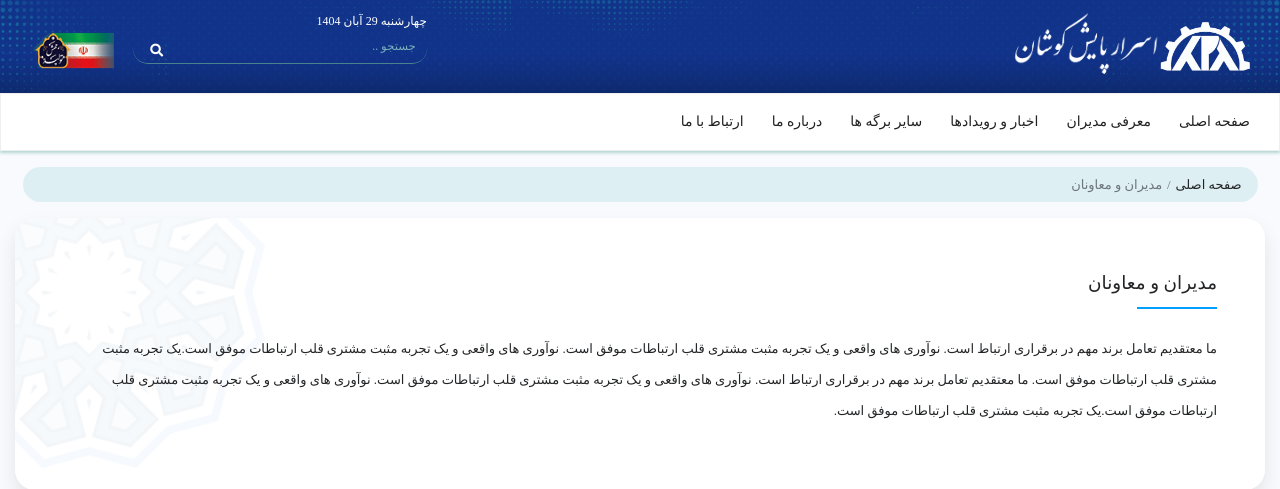
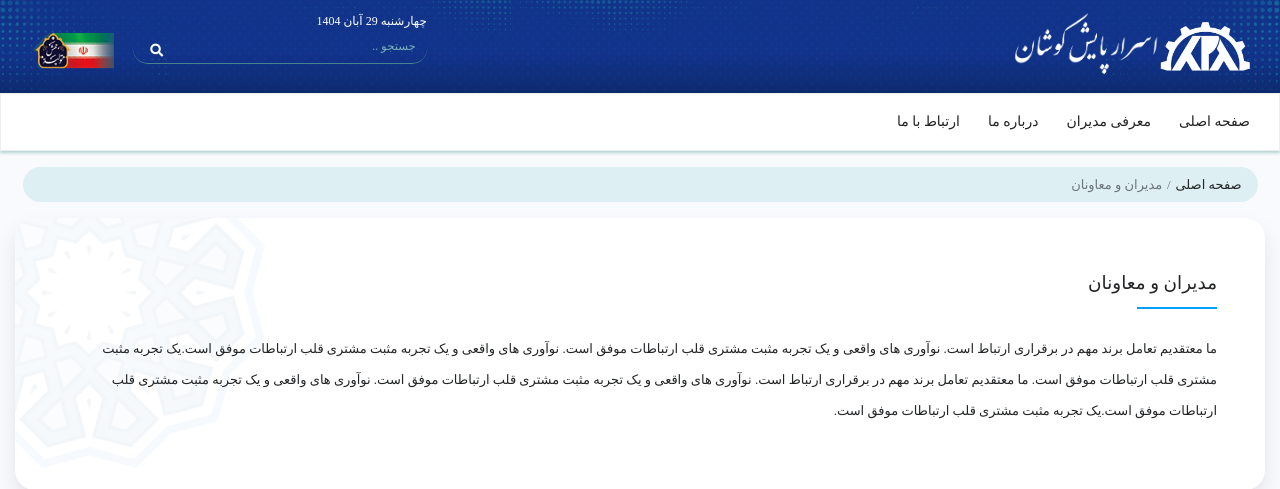
Before and after one commit to MrF3ri/AsrarPayeshKoshan, a Flask app: page /ourteam in a window 1280 px wide. Shown: the top 489 px of the page. Run offline with Flask 3, Linux system fonts and the light colour scheme; data that the repository does not hold is empty; some libraries are stand-ins or nearby versions; some web fonts are replaced.

Commit message:
Update base.html

```diff
--- a/app/templates/base.html
+++ b/app/templates/base.html
@@ -63,8 +63,7 @@
                         <li><a href="/">صفحه اصلی</a></li>
 
                         <li><a href="/ourteam">معرفی مدیران</a></li>
-                        <li><a href="News.html">اخبار و رویدادها</a></li>
-
+                        {#
                         <li class="dropdown">
                             <a href="#" class="dropdown-toggle" data-toggle="dropdown">سایر برگه ها</a>
                             <ul class="dropdown-menu">
@@ -73,9 +72,9 @@
                                 <li><a href="UnSuccess.html">ثبت ناموفق</a></li>
                                 <li><a href="Waiting.html">صفحه انتظار</a></li>
                                 <li><a href="Blank.html">صفحه خالی</a></li>
-
                             </ul>
                         </li>
+                        #}
 
                         <li><a href="AboutUs.html">درباره ما</a></li>
                         <li><a href="ContactUs.html">ارتباط با ما</a></li>
```
